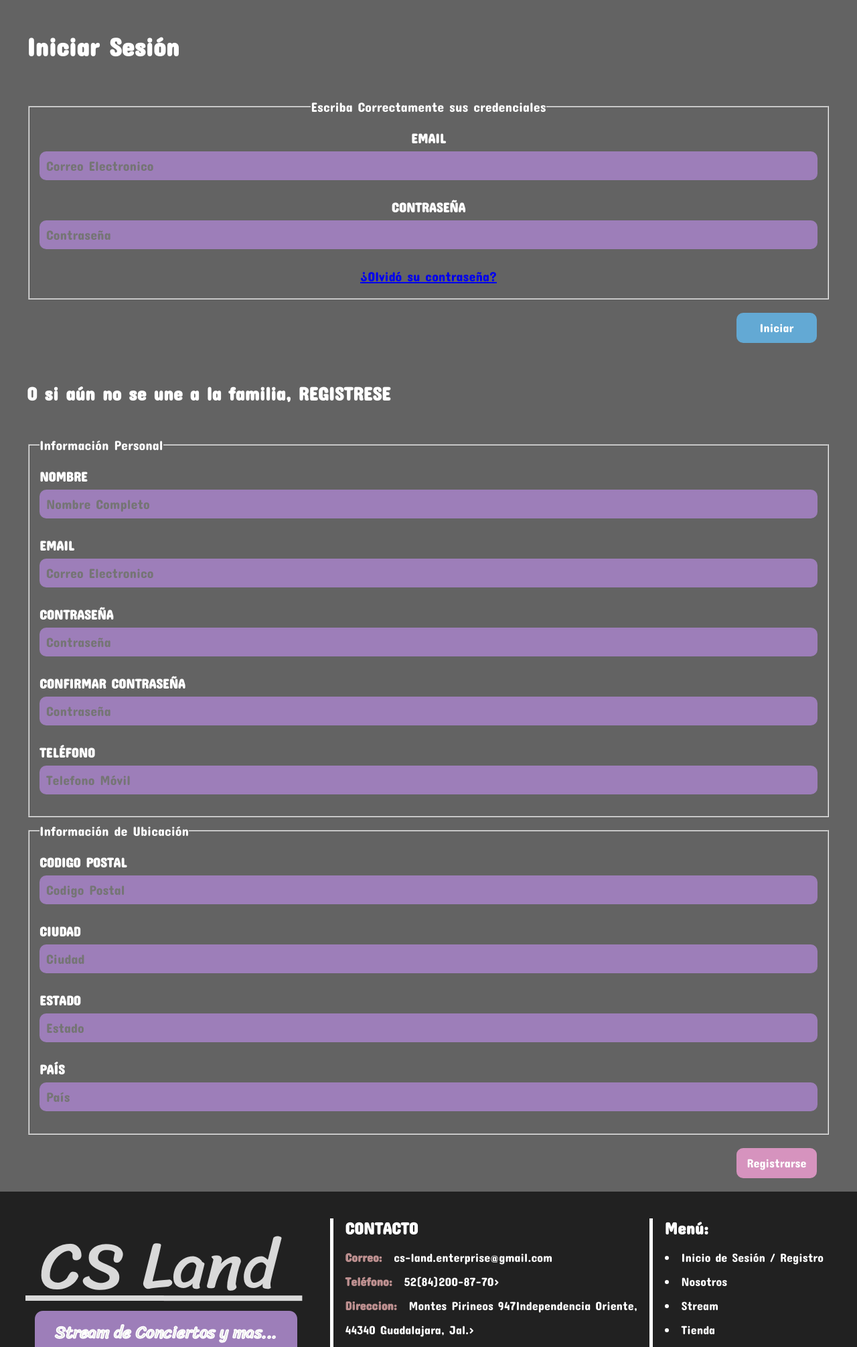
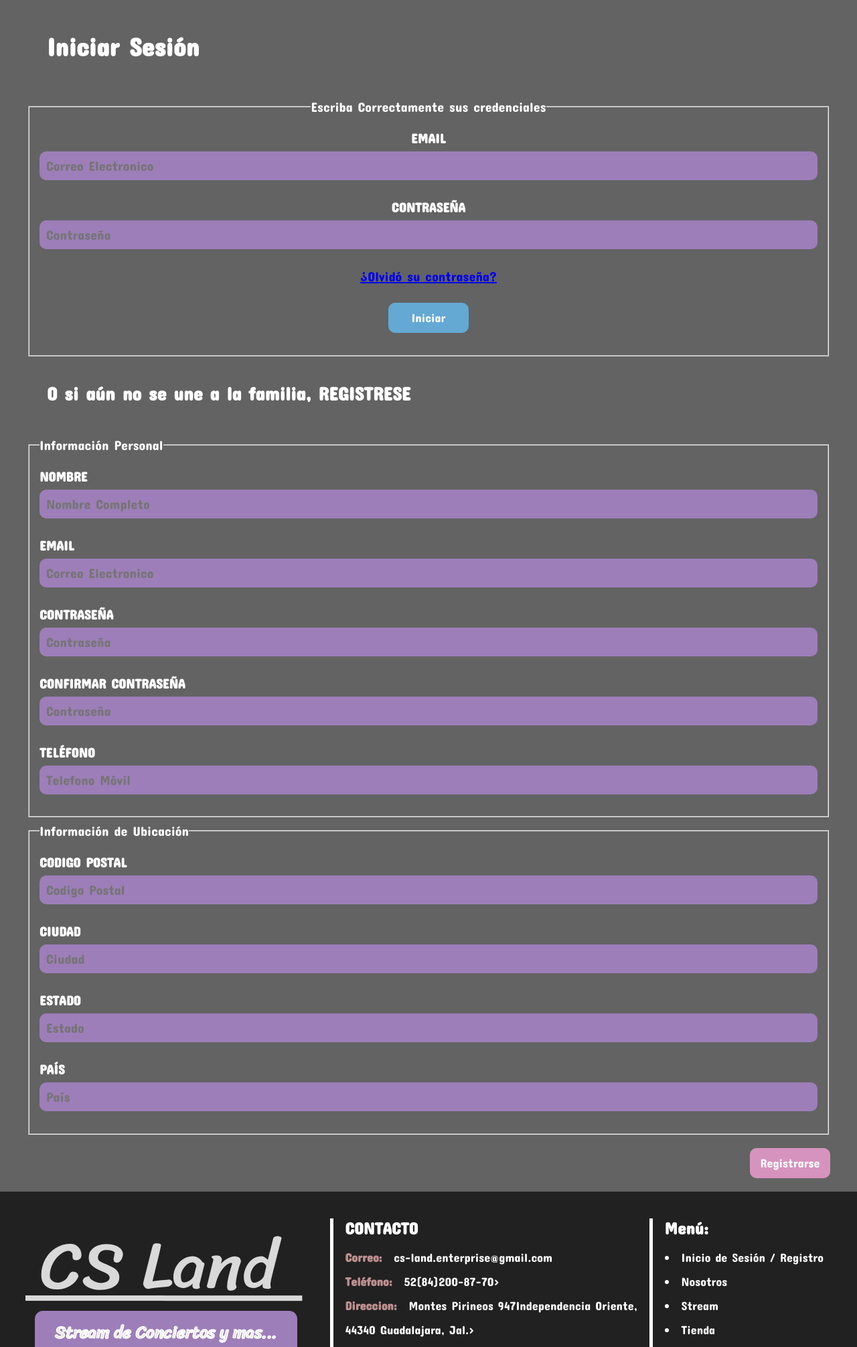
Before and after one commit to j-daniel-cruz-b/CS-Land-php-, a PHP site: page /login.html in a window 1280 px wide. Shown: the part 60-2071 px from the top of the page at 67% size. Run offline with PHP 8.4, Linux system fonts and the light colour scheme.

Commit message:
Responsive Paco terminado detalles

```diff
--- a/css/styles.css
+++ b/css/styles.css
@@ -763,6 +763,10 @@ footer {
     padding-top: 50rem;
 }
 
+.contenido-eventoE a {
+    margin-bottom: 2rem;
+}
+
 .eventoS {
     background-color: #212121;
     display: block;
@@ -790,6 +794,7 @@ footer {
 .eventoS a {
     margin-top: 12rem;
     margin-right: 4rem;
+    margin-bottom: 2rem;
 }
 
 .texto-eventoS {
@@ -988,10 +993,17 @@ main {
     margin: 0 auto 0 auto;
 }
 
+.contenedor h1 {
+    margin-left: 3rem;
+}
+
+.contenedor-contacto h2 {
+    margin-left: 3rem;
+}
+
 input[type="submit"] {
     margin-top: 2rem;
     margin-bottom: 2rem;
-    margin-left: 106rem;
 }
 
 label {
@@ -1038,6 +1050,21 @@ textarea {
     display: flex;
     justify-content: space-between;
     align-items: center;
+}
+
+
+/*LOGIN*/
+
+.login-reg h3 {
+    margin-left: 3rem;
+}
+
+.left-b {
+    margin: 0;
+}
+
+.right-b {
+    text-align: right;
 }
 
 
--- a/login.html
+++ b/login.html
@@ -35,14 +35,15 @@
 
     <main class="contenedor-contacto seccion ">
         <h2>Iniciar Sesión</h2>
-        <form class="contacto" action="">
+        <form class="login-reg" action="">
             <fieldset class="centrar-texto">
                 <legend>Escriba Correctamente sus credenciales</legend>
                 <label for="email">Email</label> <input id="email" type="email" placeholder="Correo Electronico">
                 <label for="contrasena">Contraseña</label> <input id="contrasena " type="password" placeholder="Contraseña">
                 <a href="index.html">¿Olvidó su contraseña?</a>
+                <br>
+                <input type="submit" value="Iniciar" class="boton-base boton-azul left-b">
             </fieldset>
-            <input type="submit" value="Iniciar" class="boton-base boton-azul">
             <h3>O si aún no se une a la familia, REGISTRESE</h3>
             <fieldset>
 
@@ -61,7 +62,9 @@
                 <label for="Estado">Estado</label> <input id="Estado" type="text" placeholder="Estado">
                 <label for="País">País</label> <input id="País" type="text" placeholder="País">
             </fieldset>
-            <input type="submit" value="Registrarse" class="boton-base boton-rosa">
+            <div class="right-b">
+                <input type="submit" value="Registrarse" class="boton-base boton-rosa">
+            </div>
         </form>
     </main>
 
```
